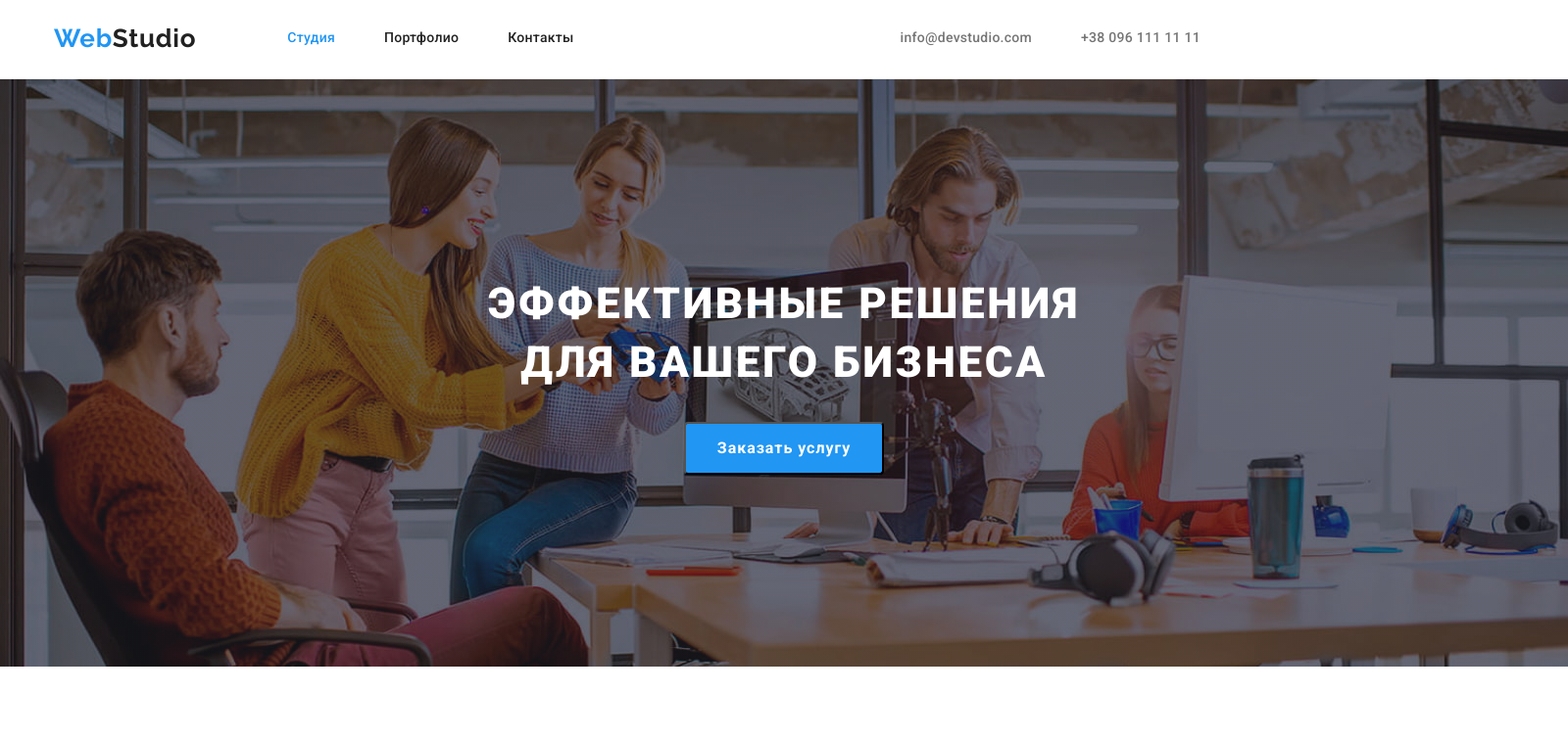
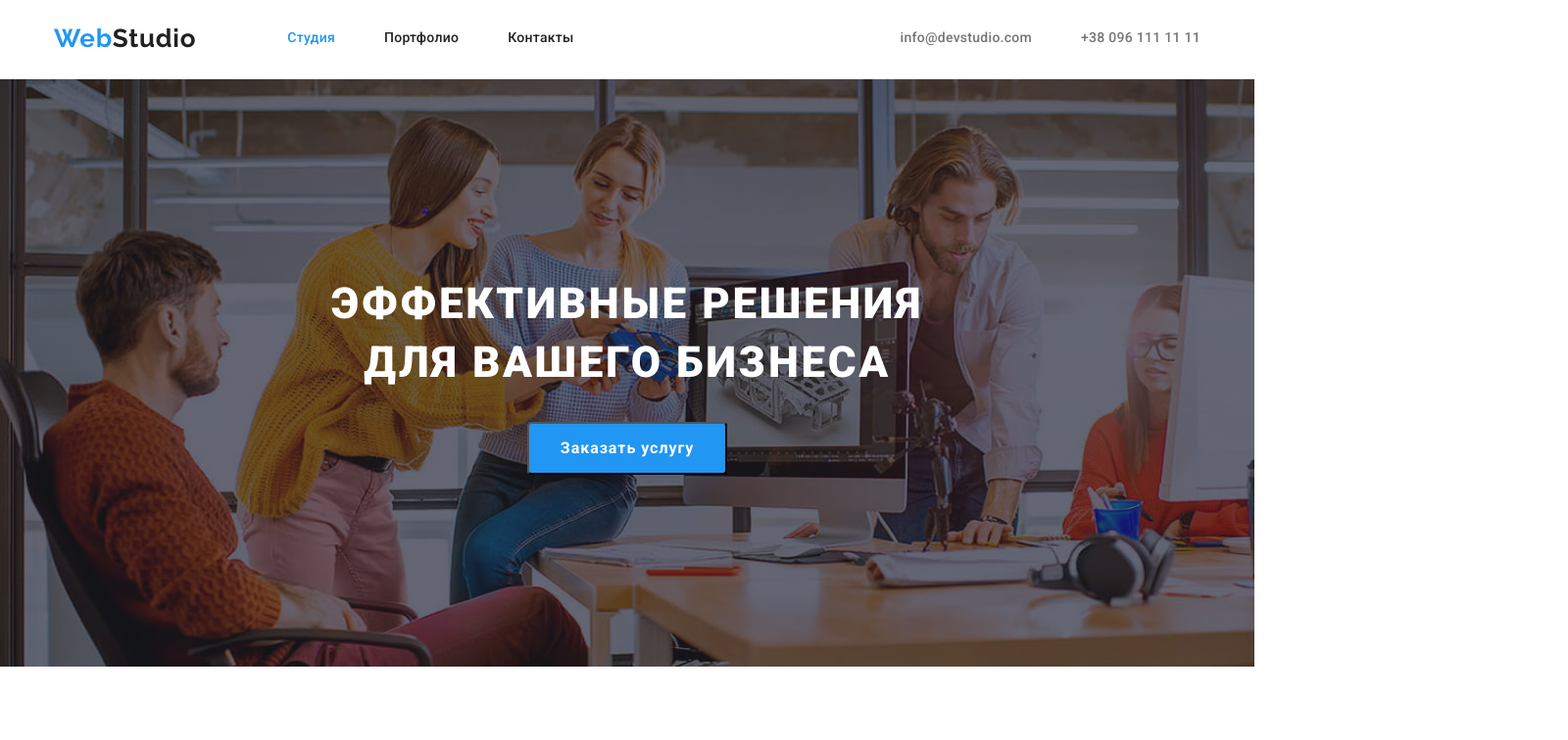
Before and after one commit to Elena-Tsoy/goit-markup-hw-04, a plain HTML site: page index.html in a window 1280 px wide. Shown: the top 756 px of the page at 98% size, 1600 px wide, since content can reach past the window. Drawn offline with nearby package versions, Linux system fonts and the light colour scheme.

Commit message:
создание спрайта

```diff
--- a/css/styles.css
+++ b/css/styles.css
@@ -165,7 +165,8 @@ img {
 }
 
 .hero {
-  width: 1600px;
+  /* width: 1600px; */
+  max-width: 1600px;
   height: 600px;
 
   background-color: #C4C4C4;
```
Also changed, not shown: images/symbol-defs 2.svg (added), 2 other files.
